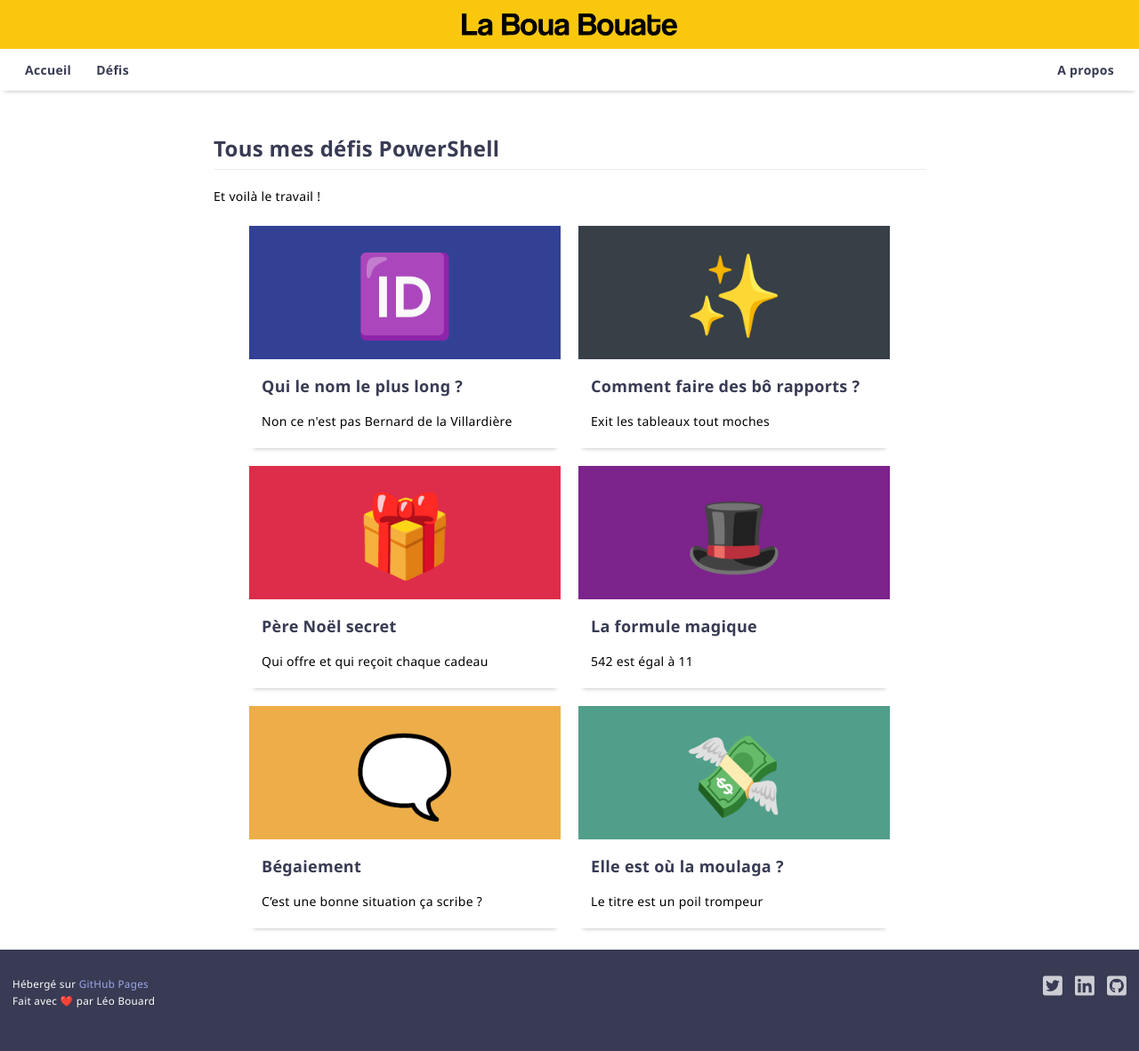
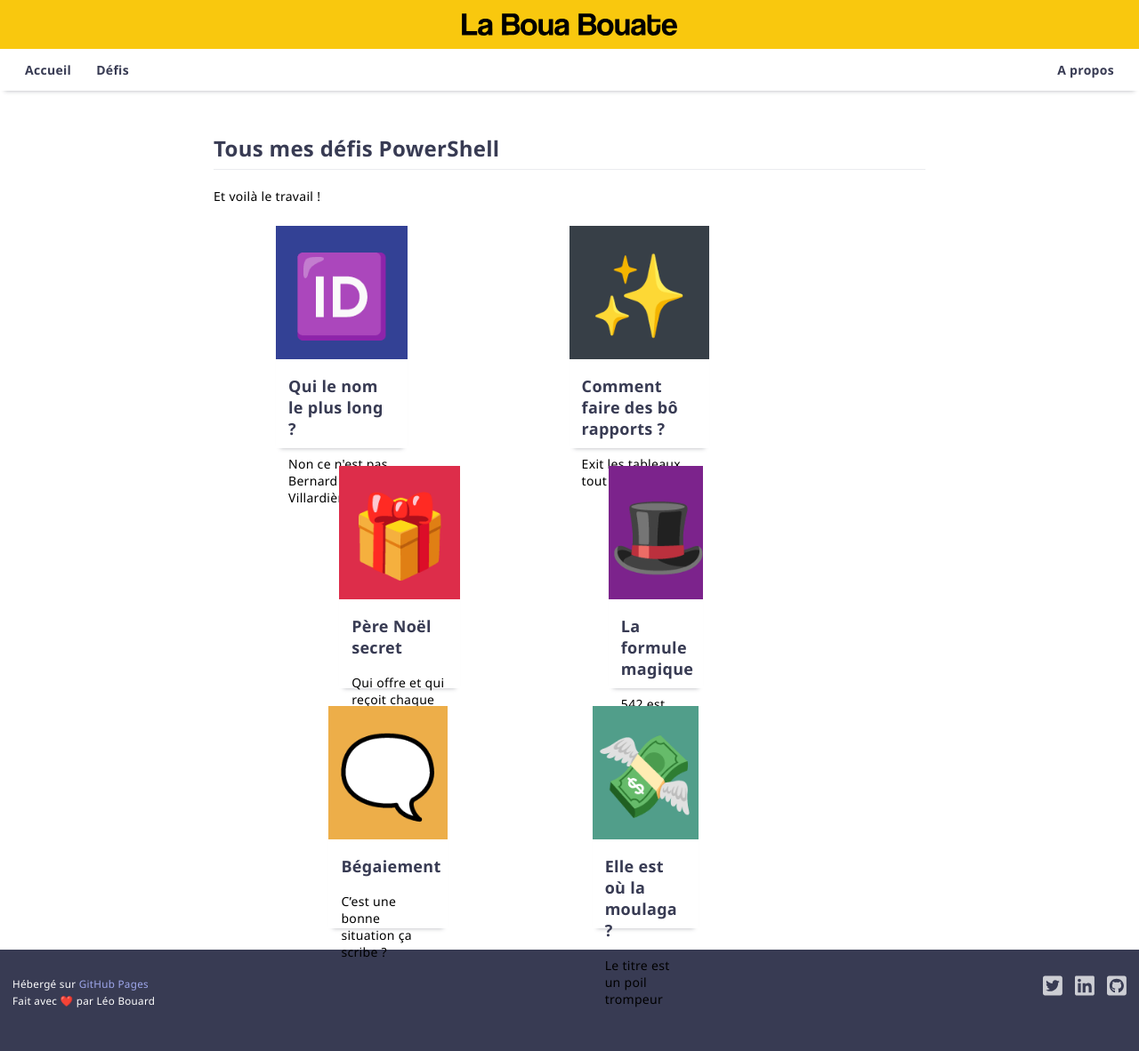
Before and after one commit to leobouard/leobouard.github.io, a Jekyll site: the page built from challenges.md, in a window 1280 px wide. Shown: the whole page at 89% size. Built offline with Jekyll 4.4.1, drawn with Linux system fonts in a browser that asks for light colours; our own code applies the rules of GitHub Pages for plain Markdown files.

Commit message:
Update posts.scss

```diff
--- a/assets/css/posts.scss
+++ b/assets/css/posts.scss
@@ -11,7 +11,7 @@
 
 .card {
     margin: 10px;
-    width: 350px;
+    width: 45%;
     height: 250px;
     box-shadow: 0 5px 5px -5px #b2b3b8;
 }
```
